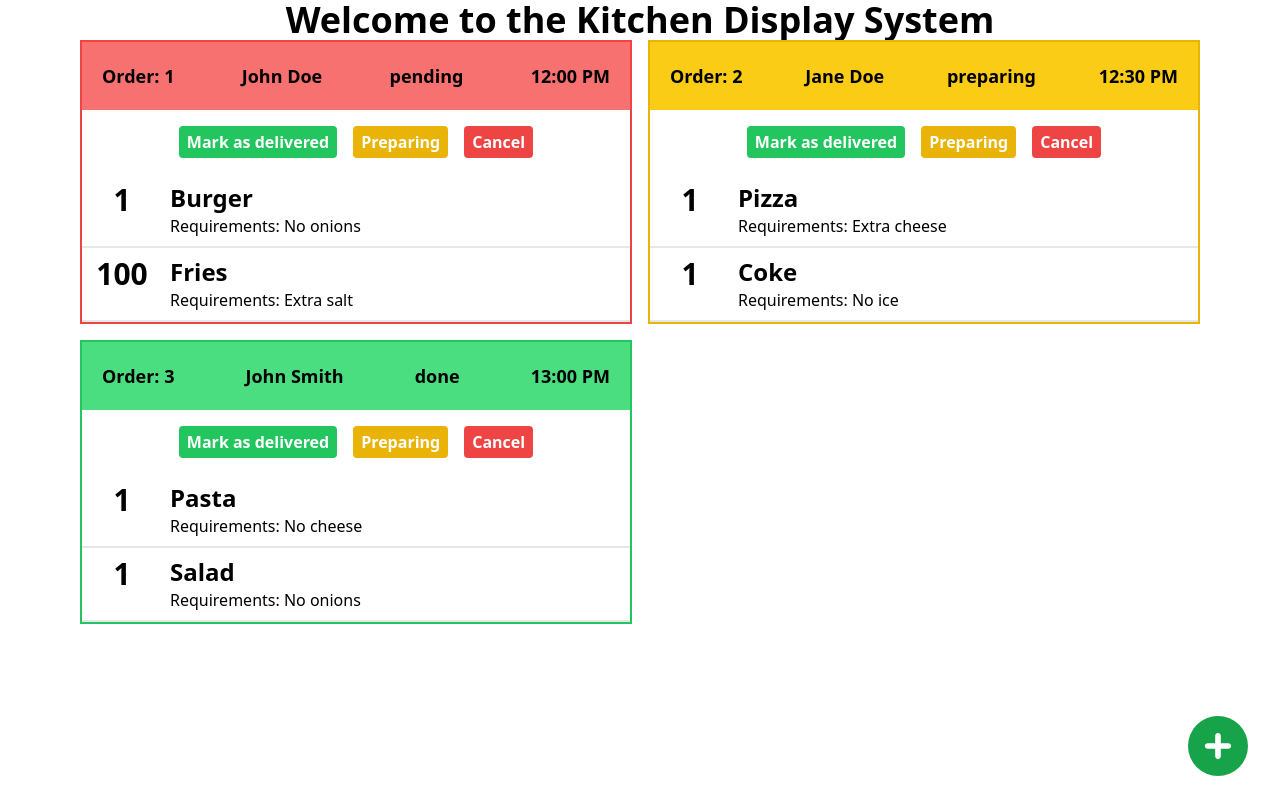
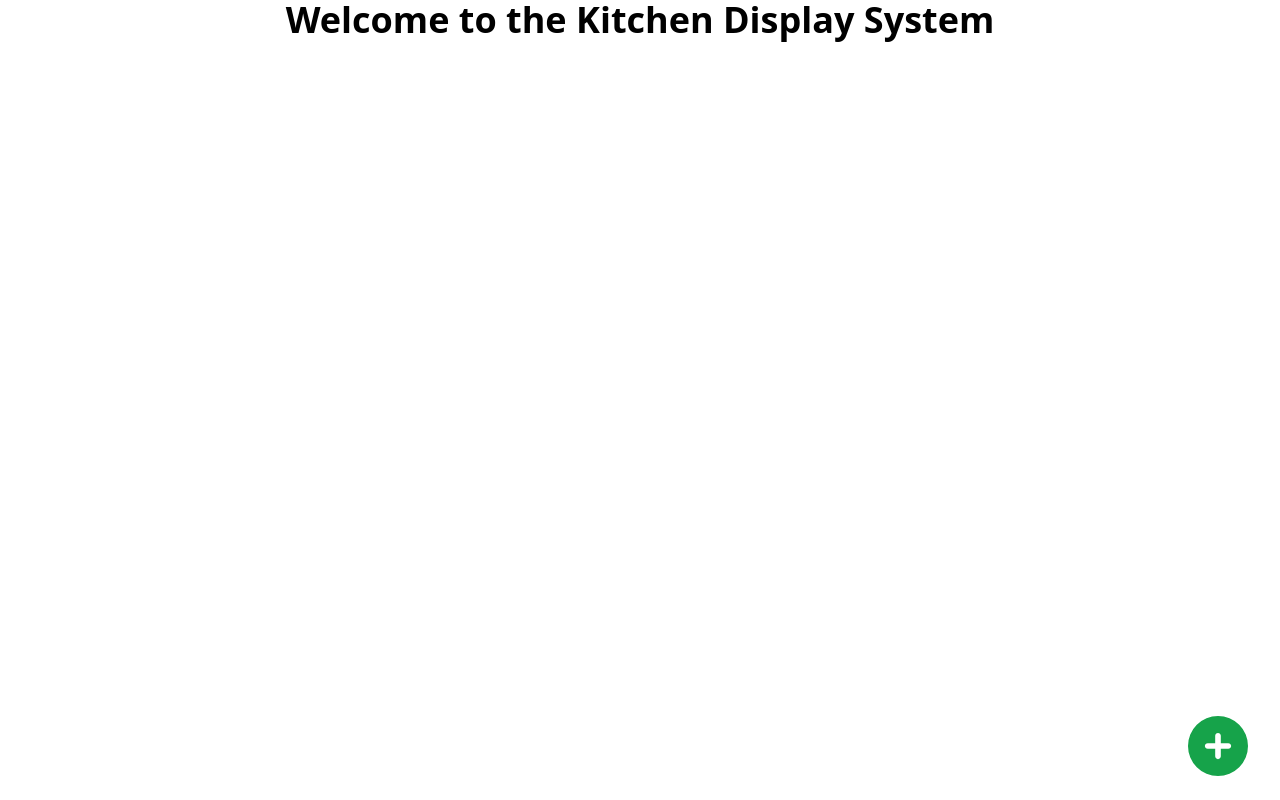
Before and after one commit to Fabrizzio20k/Kitchen-Display-System, a Next.js app: page / in a window 1280 px wide. Built offline with nearby package versions, Linux system fonts and the light colour scheme.

Commit message:
Add redux functionalities for all page

```diff
--- a/src/app/create_order/page.tsx
+++ b/src/app/create_order/page.tsx
@@ -4,6 +4,7 @@ import { Order } from "@/interfaces/order";
 import { v4 as uuidv4 } from "uuid";
 import { useAppSelector, useAppDispatch } from "@/redux/store/store";
 import { addFood, deleteFood, clearList } from "@/redux/slices/foodSlice";
+import { addOrder } from "@/redux/slices/orderSlice";
 import { useRouter } from "next/navigation";
 
 
@@ -33,7 +34,7 @@ export default function CreateOrder() {
             time: new Date().toLocaleTimeString('en-US', { hour: '2-digit', minute: '2-digit' })
         };
 
-        console.log(newOrder);
+        dispatch(addOrder(newOrder));
 
         form.reset();
         dispatch(clearList());
@@ -95,7 +96,7 @@ export default function CreateOrder() {
                 <form onSubmit={handleOrderSubmit} className="flex flex-col gap-4 w-full mx-auto p-4 border border-gray-300 rounded-md shadow-md">
                     <input type="text" name="servedBy" placeholder="Customer name" className="w-full border border-gray-300 rounded-md p-2" />
                     {foodListState.length > 0 && (
-                        <div>
+                        <div className="flex flex-row items-center justify-center space-x-4">
                             <button className="bg-blue-500 text-white rounded-md p-2 mt-4" onClick={() => dispatch(clearList())}>
                                 Clear food list
                             </button>
--- a/src/app/page.tsx
+++ b/src/app/page.tsx
@@ -2,77 +2,12 @@
 
 import OrderComponent from "@/components/OrderComponent";
 import { FaCirclePlus } from "react-icons/fa6";
-import { Order } from "@/interfaces/order";
 import { useRouter } from "next/navigation";
-
-
-
-const orderList: Order[] = [
-  {
-    id: "1",
-    customerName: "John Doe",
-    foods: [
-      {
-        id: "1",
-        name: "Burger",
-        quantity: 1,
-        requirements: "No onions",
-      },
-      {
-        id: "2",
-        name: "Fries",
-        quantity: 100,
-        requirements: "Extra salt",
-      },
-    ],
-    status: "pending",
-    time: "12:00 PM",
-  },
-  {
-    id: "2",
-    customerName: "Jane Doe",
-    foods: [
-      {
-        id: "3",
-        name: "Pizza",
-        quantity: 1,
-        requirements: "Extra cheese",
-      },
-      {
-        id: "4",
-        name: "Coke",
-        quantity: 1,
-        requirements: "No ice",
-      },
-    ],
-    status: "preparing",
-    time: "12:30 PM",
-  },
-  {
-    id: "3",
-    customerName: "John Smith",
-    foods: [
-      {
-        id: "5",
-        name: "Pasta",
-        quantity: 1,
-        requirements: "No cheese",
-      },
-      {
-        id: "6",
-        name: "Salad",
-        quantity: 1,
-        requirements: "No onions",
-      },
-    ],
-    status: "done",
-    time: "13:00 PM",
-  },
-
-];
+import { useAppSelector } from "@/redux/store/store";
 
 
 export default function Home() {
+  const orderListState = useAppSelector((state) => state.order.orderList);
 
   const router = useRouter();
 
@@ -87,7 +22,7 @@ export default function Home() {
         <h1 className="text-4xl font-bold">Welcome to the Kitchen Display System</h1>
       </div>
       <div className="grid gap-4 grid-cols-1 lg:grid-cols-2 ">
-        {orderList.map((order) => (
+        {orderListState.map((order) => (
           <OrderComponent key={order.id} order={order} />
         ))}
       </div>
--- a/src/components/OrderComponent.tsx
+++ b/src/components/OrderComponent.tsx
@@ -3,9 +3,12 @@
 import FoodComponent from "./FoodComponent";
 import { Order } from "@/interfaces/order";
 import { useState } from "react";
+import { useAppDispatch } from "@/redux/store/store";
+import { updateStatus, deleteOrder } from "@/redux/slices/orderSlice";
 
 export default function OrderComponent({ order }: { order: Order }) {
     const [showAll, setShowAll] = useState(false);
+    const dispatch = useAppDispatch();
 
     const handleToggleShowAll = () => {
         setShowAll(!showAll);
@@ -37,17 +40,14 @@ export default function OrderComponent({ order }: { order: Order }) {
         }
     }
 
-    const handleCurrentState = (status: string) => {
+    const handleCurrentState = (id: string, status: string) => {
         switch (status) {
             case "done":
-                order.status = "done";
-                console.log(order);
+                dispatch(updateStatus({ id, status }));
             case "preparing":
-                order.status = "preparing";
-                console.log(order);
+                dispatch(updateStatus({ id, status }));
             case "pending":
-                order.status = "pending";
-                console.log(order);
+                dispatch(updateStatus({ id, status }));
             default:
                 return '';
         }
@@ -63,13 +63,13 @@ export default function OrderComponent({ order }: { order: Order }) {
                     <h3 className="text-lg font-semibold">{order.time}</h3>
                 </div>
                 <div className="flex flex-row justify-center space-x-4 my-4">
-                    <button className="bg-green-500 hover:bg-green-700 text-white font-bold py-1 px-2 rounded" onClick={() => handleCurrentState("done")}>
+                    <button className="bg-green-500 hover:bg-green-700 text-white font-bold py-1 px-2 rounded" onClick={() => handleCurrentState(order.id, "done")}>
                         Mark as delivered
                     </button>
-                    <button className="bg-yellow-500 hover:bg-yellow-700 text-white font-bold py-1 px-2 rounded" onClick={() => handleCurrentState("preparing")}>
+                    <button className="bg-yellow-500 hover:bg-yellow-700 text-white font-bold py-1 px-2 rounded" onClick={() => handleCurrentState(order.id, "preparing")}>
                         Preparing
                     </button>
-                    <button className="bg-red-500 hover:bg-red-700 text-white font-bold py-1 px-2 rounded" onClick={() => handleCurrentState("pending")}>
+                    <button className="bg-red-500 hover:bg-red-700 text-white font-bold py-1 px-2 rounded" onClick={() => handleCurrentState(order.id, "pending")}>
                         Cancel
                     </button>
                 </div>
--- /dev/null
+++ b/src/redux/slices/orderSlice.ts
@@ -0,0 +1,33 @@
+import { createSlice } from "@reduxjs/toolkit";
+import type { PayloadAction } from "@reduxjs/toolkit";
+import { Order } from "@/interfaces/order";
+
+interface OrderState {
+    orderList: Order[];
+}
+
+const initialState: OrderState = {
+    orderList: []
+};
+
+const orderSlice = createSlice({
+    name: "order",
+    initialState,
+    reducers: {
+        addOrder: (state, action: PayloadAction<Order>) => {
+            state.orderList.push(action.payload);
+        },
+        deleteOrder: (state, action: PayloadAction<string>) => {
+            state.orderList = state.orderList.filter((order) => order.id !== action.payload);
+        },
+        updateStatus: (state, action: PayloadAction<{ id: string; status: Order["status"] }>) => {
+            const order = state.orderList.find((order) => order.id === action.payload.id);
+            if (order) {
+                order.status = action.payload.status;
+            }
+        }
+    }
+});
+
+export const { addOrder, deleteOrder, updateStatus } = orderSlice.actions;
+export const orderReducer = orderSlice.reducer;
--- a/src/redux/store/store.ts
+++ b/src/redux/store/store.ts
@@ -1,10 +1,12 @@
 import { configureStore } from "@reduxjs/toolkit";
 import { useDispatch, TypedUseSelectorHook, useSelector } from "react-redux";
 import { foodReducer } from "@/redux/slices/foodSlice";
+import { orderReducer } from "../slices/orderSlice";
 
 export const store = configureStore({
     reducer: {
-        food: foodReducer
+        food: foodReducer,
+        order: orderReducer
     }
 });
 
```
